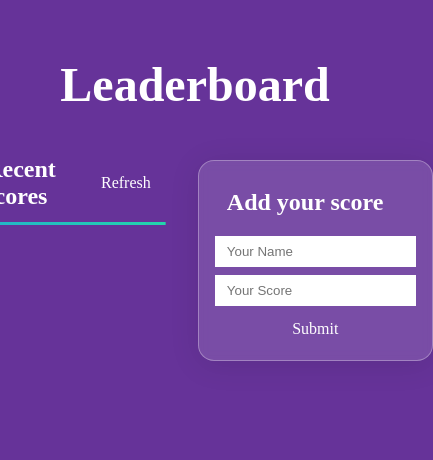
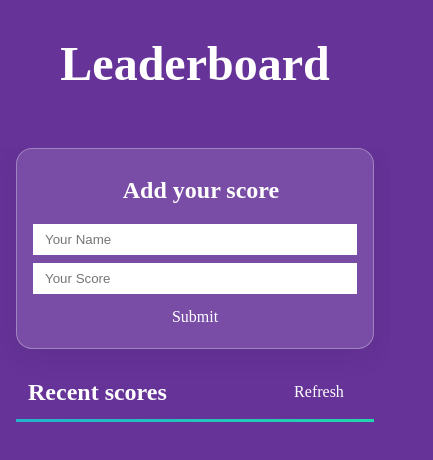
Before and after one commit to saadat-ali-awan/Leaderboard, a website built with webpack: page src/index.html in a window 390 px wide. Shown: the whole page, 433 px wide, since content can reach past the window. Built offline with nearby package versions, Linux system fonts and the light colour scheme; no server answers.

Commit message:
Add Responsiveness

```diff
--- a/src/style.css
+++ b/src/style.css
@@ -205,3 +205,43 @@ a {
     background-position: 0% 50%;
   }
 }
+
+@media only screen and (max-width: 768px) {
+  body {
+    justify-content: space-around;
+  }
+
+  main {
+    flex-direction: column-reverse;
+    flex: 1;
+    width: 100%;
+    max-height: 80%;
+    overflow-y: auto;
+  }
+
+  .recent-scores {
+    flex: 1;
+    overflow-y: auto;
+    margin: 0;
+  }
+
+  .add-score {
+    margin: 0 1rem;
+    width: calc(60% - 2rem);
+    align-self: center;
+  }
+
+  .add-score > header {
+    justify-content: center;
+  }
+
+  .add-score > form > input {
+    width: 100%;
+  }
+}
+
+@media only screen and (max-width: 426px) {
+  .add-score {
+    width: calc(100% - 2rem);
+  }
+}
```
